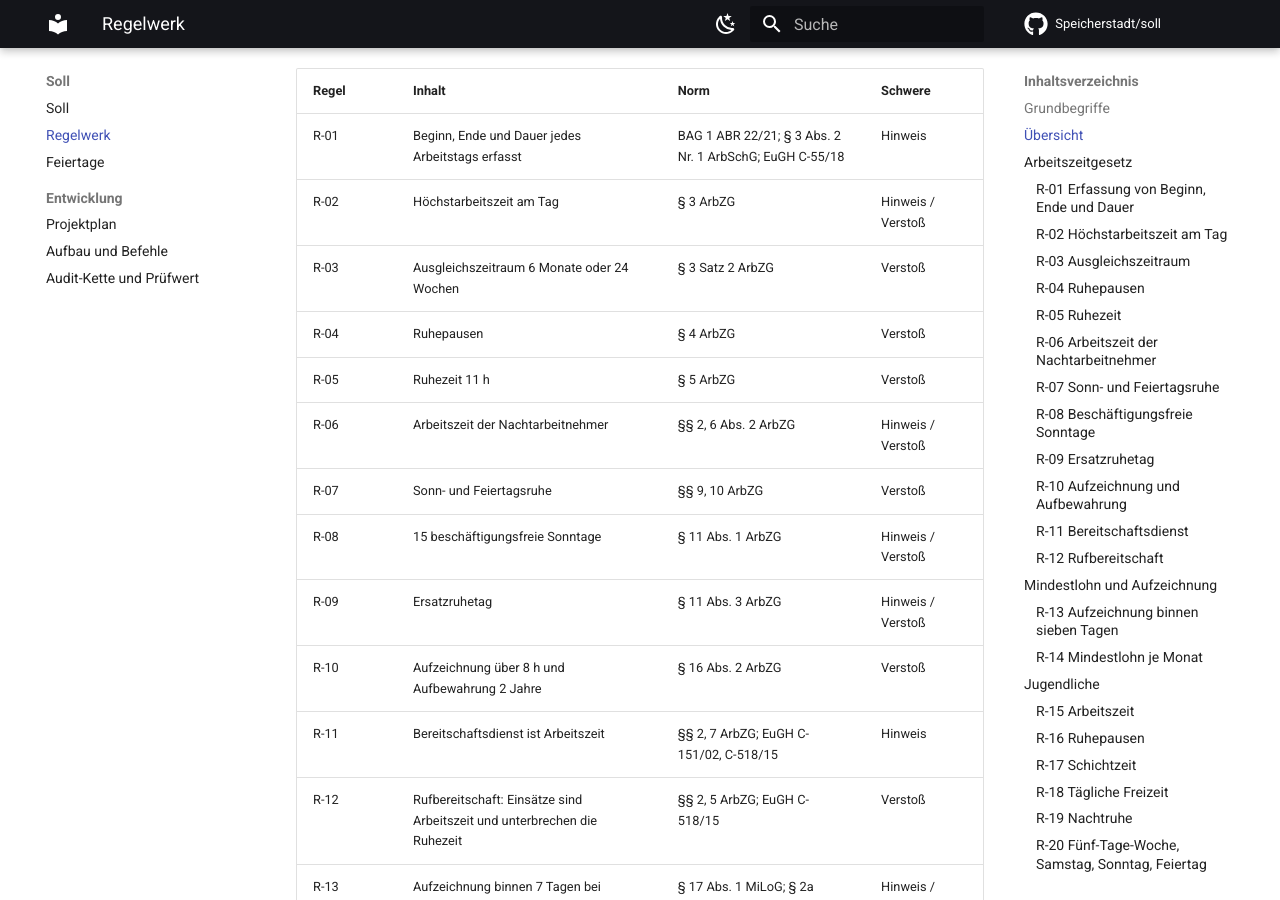
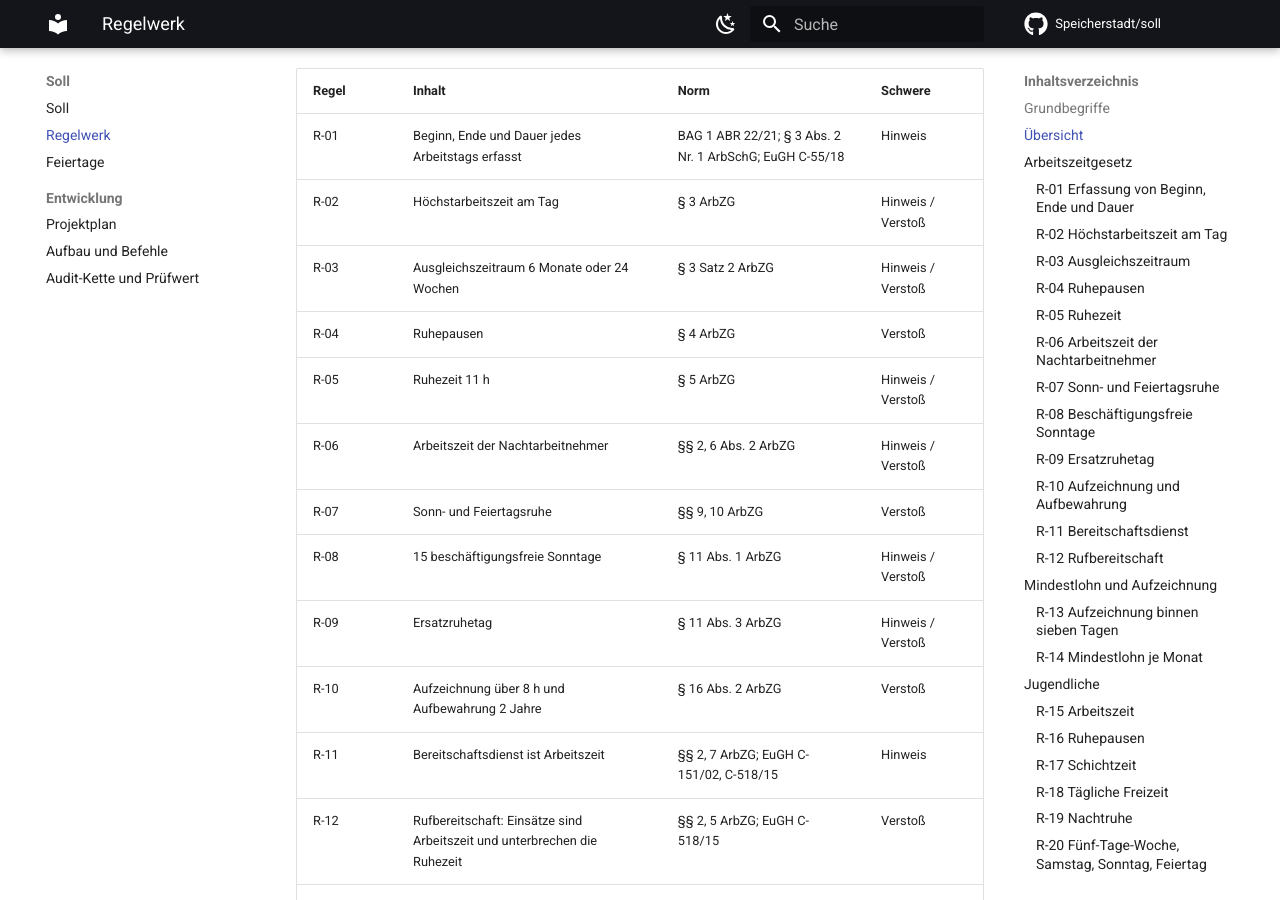
Before and after one commit to Speicherstadt/soll, an MkDocs documentation site: the page built from docs/regeln.md, in a window 1280 px wide and 900 px high, scrolled down 1487 px. Built offline with MkDocs 1.6.1 and Material for MkDocs 9.7.7, drawn with Linux system fonts in a browser that asks for light colours; comment, search, counter and statistics services are not loaded.

Commit message:
fix: S-103 overview gives R-03 and R-05 their Hinweis
The Schwere column of the overview now matches each rule: R-03 warns
before the averaging period ends (§ 3 Satz 2 ArbZG), R-05 warns while a
rest shortened under § 5 Abs. 2 ArbZG awaits its compensation.

Co-Authored-By: Claude Opus 5.5 <noreply@anthropic.com>
Claude-Session: https://claude.ai/code/session_01Y3rdfb3WLu6eQFD5t9ebz6

```diff
--- a/docs/regeln.md
+++ b/docs/regeln.md
@@ -48,9 +48,9 @@ Dauern rechnet Soll in ganzen Minuten. Gerundet wird nie zulasten der Beschäfti
 | --- | --- | --- | --- |
 | R-01 | Beginn, Ende und Dauer jedes Arbeitstags erfasst | BAG 1 ABR 22/21; § 3 Abs. 2 Nr. 1 ArbSchG; EuGH C-55/18 | Hinweis |
 | R-02 | Höchstarbeitszeit am Tag | § 3 ArbZG | Hinweis / Verstoß |
-| R-03 | Ausgleichszeitraum 6 Monate oder 24 Wochen | § 3 Satz 2 ArbZG | Verstoß |
+| R-03 | Ausgleichszeitraum 6 Monate oder 24 Wochen | § 3 Satz 2 ArbZG | Hinweis / Verstoß |
 | R-04 | Ruhepausen | § 4 ArbZG | Verstoß |
-| R-05 | Ruhezeit 11 h | § 5 ArbZG | Verstoß |
+| R-05 | Ruhezeit 11 h | § 5 ArbZG | Hinweis / Verstoß |
 | R-06 | Arbeitszeit der Nachtarbeitnehmer | §§ 2, 6 Abs. 2 ArbZG | Hinweis / Verstoß |
 | R-07 | Sonn- und Feiertagsruhe | §§ 9, 10 ArbZG | Verstoß |
 | R-08 | 15 beschäftigungsfreie Sonntage | § 11 Abs. 1 ArbZG | Hinweis / Verstoß |
```
